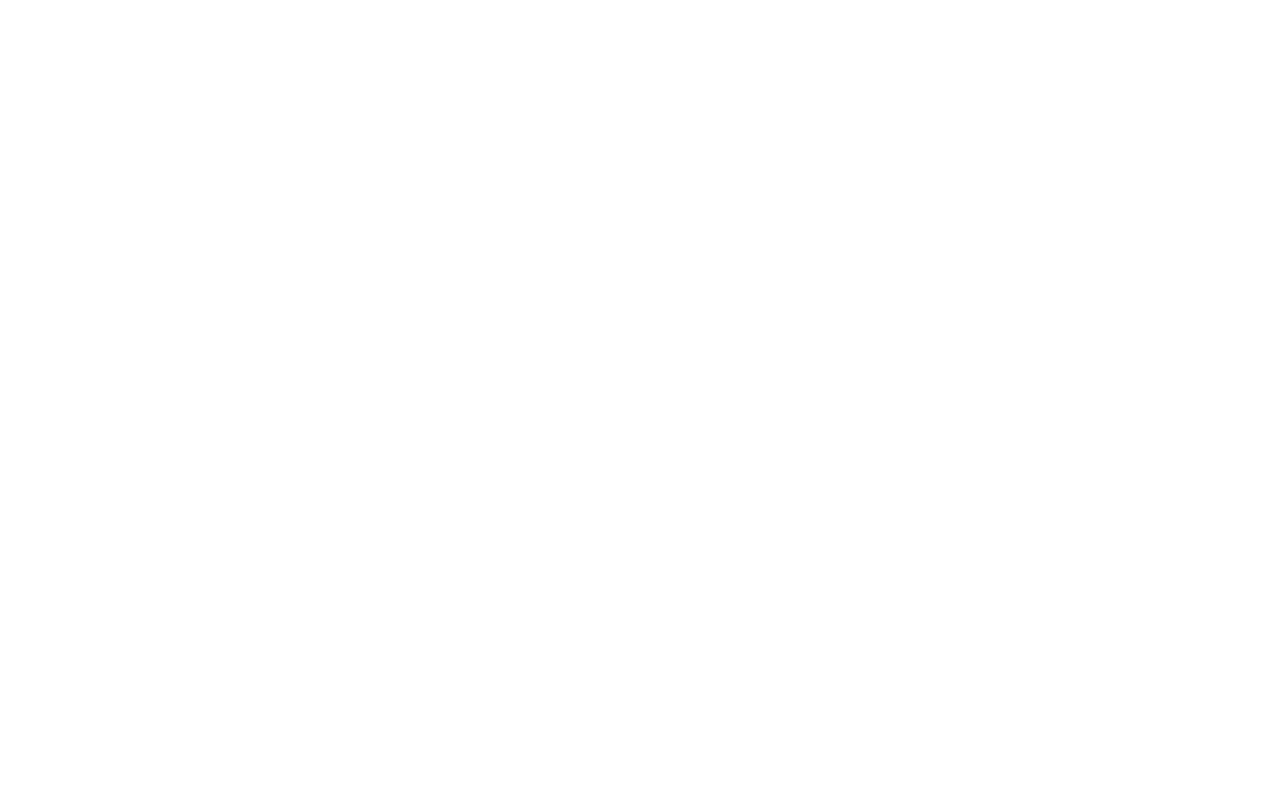
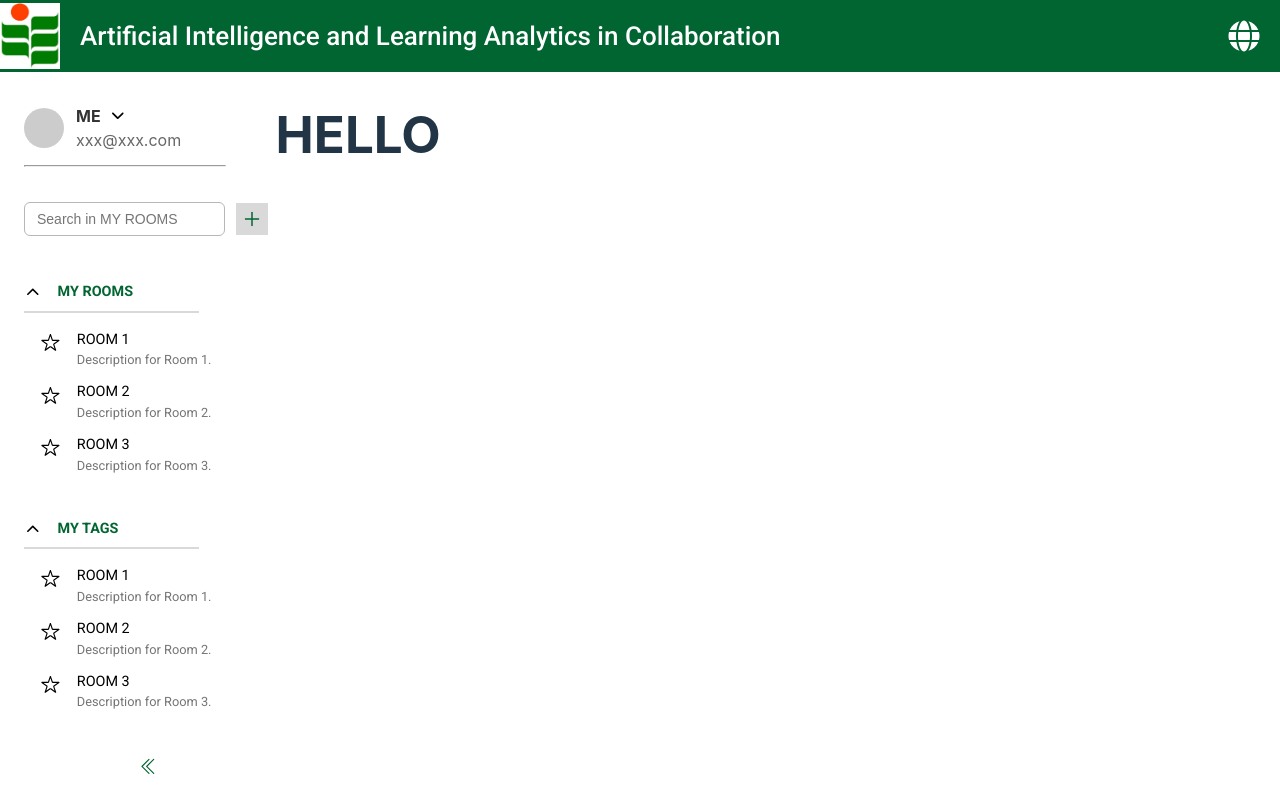
Before and after one commit to suni896/alic-frontend, a React (Vite) app: page /search-rooms in a window 1280 px wide. Before the commit this address had no page. Built offline with nearby package versions, Linux system fonts and the light colour scheme.

Commit message:
logged-in sidebar

```diff
--- a/src/App.tsx
+++ b/src/App.tsx
@@ -3,6 +3,7 @@
 import RegisterPage from "./pages/RegisterPage";
 import ResetPasswordPage from "./pages/ResetPasswordPage";
 import VerifyOTPPage from "./pages/VerifyOTPPage";
+import SearchRoomsPage from "./pages/SearchRoomsPage";
 
 function App() {
   return (
@@ -12,6 +13,7 @@
         <Route path="/register" element={<RegisterPage />} />
         <Route path="/reset-password" element={<ResetPasswordPage />} />
         <Route path="/verify" element={<VerifyOTPPage />} />
+        <Route path="/search-rooms" element={<SearchRoomsPage />} />
       </Routes>
     </BrowserRouter>
   );
--- /dev/null
+++ b/src/components/loggedIn/SearchRooms.tsx
@@ -0,0 +1,15 @@
+import styled from "styled-components";
+
+const Container = styled.div`
+  width: 70%;
+`;
+
+const SearchRooms = () => {
+  return (
+    <Container>
+      <h1>HELLO</h1>
+    </Container>
+  );
+};
+
+export default SearchRooms;
--- a/src/components/loggedIn/Sidebar.tsx
+++ b/src/components/loggedIn/Sidebar.tsx
@@ -0,0 +1,248 @@
+import React from "react";
+import styled from "styled-components";
+import { AiOutlinePlus, AiOutlineCaretDown } from "react-icons/ai";
+import { IoIosArrowDown, IoIosArrowUp, IoIosStarOutline } from "react-icons/io";
+import { FiTag } from "react-icons/fi";
+import { BsChevronDoubleLeft } from "react-icons/bs";
+
+const SidebarContainer = styled.div`
+  width: 250px;
+  background-color: #ffffff; /* White background for the sidebar */
+  padding: 2rem 0.1rem 1.5rem 1.5rem;
+  display: flex;
+  flex-direction: column;
+`;
+
+const ProfileSection = styled.div`
+  display: flex;
+  align-items: center;
+  margin-bottom: 5px;
+`;
+
+const LineSeparator = styled.hr`
+  width: 80%;
+  margin-left: 0;
+  margin-bottom: 35px;
+`;
+
+const Avatar = styled.div`
+  width: 40px;
+  height: 40px;
+  border-radius: 50%;
+  background-color: #ccc;
+  margin-right: 12px;
+`;
+
+const UserInfo = styled.div`
+  display: flex;
+  flex-direction: column;
+`;
+
+const UserNameContainer = styled.div`
+  display: flex;
+  align-items: center;
+`;
+
+const UserName = styled.span`
+  font-size: 1rem;
+  font-weight: bold;
+  color: #333;
+`;
+
+const StyledArrowDown = styled(IoIosArrowDown)`
+  color: black;
+  margin-left: 0.5rem;
+  font-size: 1.1rem;
+`;
+
+const UserEmail = styled.span`
+  font-size: 1rem;
+  color: #666;
+`;
+
+const SearchContainer = styled.div`
+  display: flex;
+  align-items: center;
+`;
+
+const SearchInput = styled.input`
+  width: 70%;
+  padding: 8px 12px;
+  font-size: 14px;
+  border: 1px solid #b7b7b7;
+  color: #757575;
+  background: white;
+  border-radius: 6px;
+  cursor: pointer;
+`;
+
+const SearchSquare = styled.button`
+  display: flex;
+  align-items: center;
+  justify-content: center;
+  margin-left: 0.7rem;
+  width: 2rem;
+  height: 2rem;
+  background: #d9d9d9;
+  border-radius: 0;
+  cursor: pointer;
+  padding: 0;
+`;
+
+const StyledPlus = styled(AiOutlinePlus)`
+  color: #016532;
+  font-size: 20px;
+  cursor: pointer;
+`;
+
+const SectionTitleContainer = styled.div`
+  display: flex;
+  align-items: center;
+  margin-top: 45px;
+`;
+
+const SectionLineSeparator = styled.hr`
+  width: 70%;
+  margin-left: 0;
+  border: none;
+  border-top: 2px solid #d9d9d9;
+  margin-bottom: 1rem;
+`;
+
+const StyledArrowUp = styled(IoIosArrowUp)`
+  color: black;
+  font-size: 1.1rem;
+  cursor: pointer;
+  margin-right: 1rem;
+`;
+
+const SectionTitle = styled.div`
+  font-size: 0.9rem;
+  font-family: Roboto;
+  font-weight: 700;
+  color: #016532;
+`;
+
+const RoomList = styled.ul`
+  list-style: none;
+  padding: 0;
+  margin: 0;
+  max-height: 18vh;
+  overflow-y: auto;
+`;
+
+const RoomContainer = styled.div`
+  display: flex;
+  margin: 0;
+  margin-bottom: 12px;
+`;
+
+const Star = styled(IoIosStarOutline)`
+  color: black;
+  font-size: 1.3rem;
+  margin-top: 0.2rem;
+  margin-left: 1rem;
+  margin-right: 1rem;
+`;
+
+const RoomDescContainer = styled.div`
+  display: flex;
+  flex-direction: column;
+  align-items: flex-start;
+`;
+
+const RoomTitle = styled.p`
+  font-size: 0.9rem;
+  font-family: Roboto;
+  color: black;
+  margin: 0;
+`;
+
+const RoomDesc = styled.p`
+  font-family: Roboto;
+  font-size: 0.8rem;
+  color: #757575;
+  margin: 0;
+`;
+
+const StyledArrowLeft = styled(BsChevronDoubleLeft)`
+  color: #016532;
+  margin: 6vh auto 0 auto;
+  font-size: 1.5rem;
+  cursor: pointer;
+`;
+
+const Sidebar: React.FC = () => {
+  const handleClick = () => {
+    alert("Plus icon clicked!");
+  };
+
+  const rooms = [
+    { title: "1", desc: "Description for Room 1." },
+    { title: "2", desc: "Description for Room 2." },
+    { title: "3", desc: "Description for Room 3." },
+    { title: "4", desc: "Description for Room 4." },
+    { title: "5", desc: "Description for Room 5." },
+  ];
+
+  return (
+    <SidebarContainer>
+      <ProfileSection>
+        <Avatar />
+        <UserInfo>
+          <UserNameContainer>
+            <UserName>ME</UserName>
+            <StyledArrowDown />
+          </UserNameContainer>
+          <UserEmail>xxx@xxx.com</UserEmail>
+        </UserInfo>
+      </ProfileSection>
+      <LineSeparator />
+
+      <SearchContainer>
+        <SearchInput placeholder="Search in MY ROOMS" />
+        <SearchSquare onClick={handleClick}>
+          <StyledPlus />
+        </SearchSquare>
+      </SearchContainer>
+
+      <SectionTitleContainer>
+        <StyledArrowUp />
+        <SectionTitle>MY ROOMS</SectionTitle>
+      </SectionTitleContainer>
+      <SectionLineSeparator />
+
+      <RoomList>
+        {rooms.map((room, index) => (
+          <RoomContainer key={index}>
+            <Star />
+            <RoomDescContainer>
+              <RoomTitle>ROOM {room.title}</RoomTitle>
+              <RoomDesc>{room.desc}</RoomDesc>
+            </RoomDescContainer>
+          </RoomContainer>
+        ))}
+      </RoomList>
+
+      <SectionTitleContainer>
+        <StyledArrowUp />
+        <SectionTitle>MY TAGS</SectionTitle>
+      </SectionTitleContainer>
+      <SectionLineSeparator />
+      <RoomList>
+        {rooms.map((room, index) => (
+          <RoomContainer key={index}>
+            <Star />
+            <RoomDescContainer>
+              <RoomTitle>ROOM {room.title}</RoomTitle>
+              <RoomDesc>{room.desc}</RoomDesc>
+            </RoomDescContainer>
+          </RoomContainer>
+        ))}
+      </RoomList>
+      <StyledArrowLeft />
+    </SidebarContainer>
+  );
+};
+
+export default Sidebar;
--- /dev/null
+++ b/src/components/loggedIn/UserLayout.tsx
@@ -0,0 +1,32 @@
+import React from "react";
+import styled from "styled-components";
+import Navbar from "../Navbar";
+import Sidebar from "./Sidebar";
+
+interface Props {
+  children: React.ReactNode;
+}
+
+const Wrapper = styled.div`
+  display: flex;
+  width: 100%; /* Full width of the screen */
+  margin-top: 72px; /* Account for fixed Navbar height */
+  height: calc(100vh - 72px); /* Full height minus Navbar height */
+`;
+
+const UserLayout: React.FC<Props> = ({ children }) => {
+  return (
+    <>
+      {/* Navbar */}
+      <Navbar />
+
+      {/* Sidebar and Main Content */}
+      <Wrapper>
+        <Sidebar />
+        <main>{children}</main>
+      </Wrapper>
+    </>
+  );
+};
+
+export default UserLayout;
--- a/src/components/loggedOut/Register.tsx
+++ b/src/components/loggedOut/Register.tsx
@@ -128,28 +128,23 @@
           userEmail: values.email, // Email is required
           userName: values.username, // Username is optional for REGISTER
           password: values.password, // Password is optional for REGISTER
-          type: "REGISTERED", // Proper type as per the backend spec
+          type: "REGISTERED",
         });
 
-        // Check if the request was successful
         if (response.data.code === 0) {
           alert("Verification email sent successfully!");
-          // Redirect to the verification page
           navigate(`/verify?type=register&email=${values.email}`);
         } else {
           alert(response.data.message || "Failed to send verification email.");
         }
       } catch (error: unknown) {
-        // Narrow the error type
         if (axios.isAxiosError(error)) {
-          // Axios-specific error handling
           console.error("Axios error:", error.response?.data || error.message);
           alert(
             error.response?.data?.message ||
               "Failed to send verification email. Please try again."
           );
         } else {
-          // Generic error handling
           console.error("Unexpected error:", error);
           alert("An unexpected error occurred. Please try again.");
         }
--- a/src/components/loggedOut/Signin.tsx
+++ b/src/components/loggedOut/Signin.tsx
@@ -119,17 +119,15 @@
     validationSchema,
     onSubmit: async (values) => {
       try {
-        // Send login request to the backend
         const response = await axios.post("/auth/login", {
           userEmail: values.email,
           password: values.password,
         });
 
-        // Handle successful response
         if (response.data.code === 0) {
-          const token = response.data.data["Bearer Token"]; // Extract the token
+          const token = response.data.data["Bearer Token"];
           alert("Login successful!");
-          localStorage.setItem("authToken", token); // Store the token in local storage
+          localStorage.setItem("authToken", token);
         } else {
           alert(
             response.data.message ||
@@ -137,7 +135,6 @@
           );
         }
       } catch (error) {
-        // Handle errors
         console.error("Login error:", error);
         alert("Login failed. Please check your credentials and try again.");
       }
--- /dev/null
+++ b/src/pages/SearchRoomsPage.tsx
@@ -0,0 +1,14 @@
+import UserLayout from "../components/loggedIn/UserLayout";
+import SearchRooms from "../components/loggedIn/SearchRooms";
+
+const SearchRoomsPage = () => {
+  return (
+    <>
+      <UserLayout>
+        <SearchRooms />
+      </UserLayout>
+    </>
+  );
+};
+
+export default SearchRoomsPage;
```
